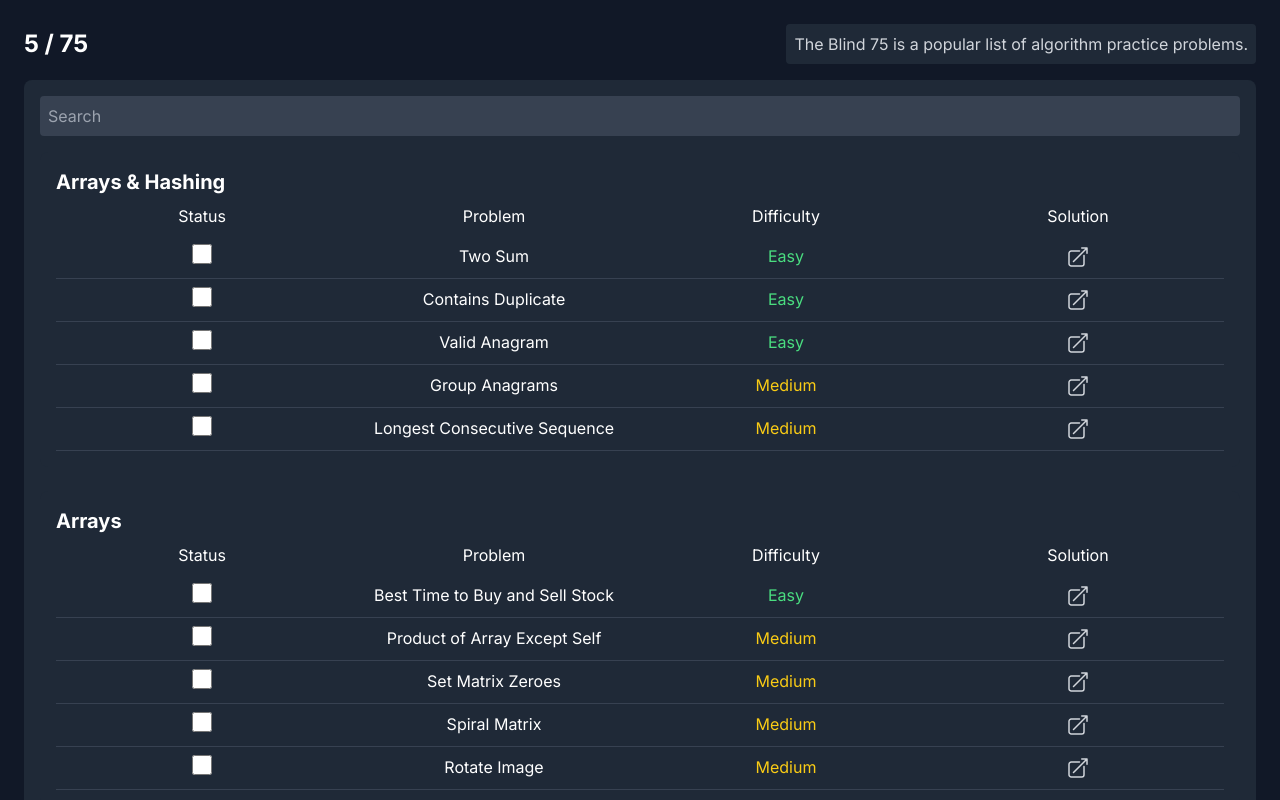
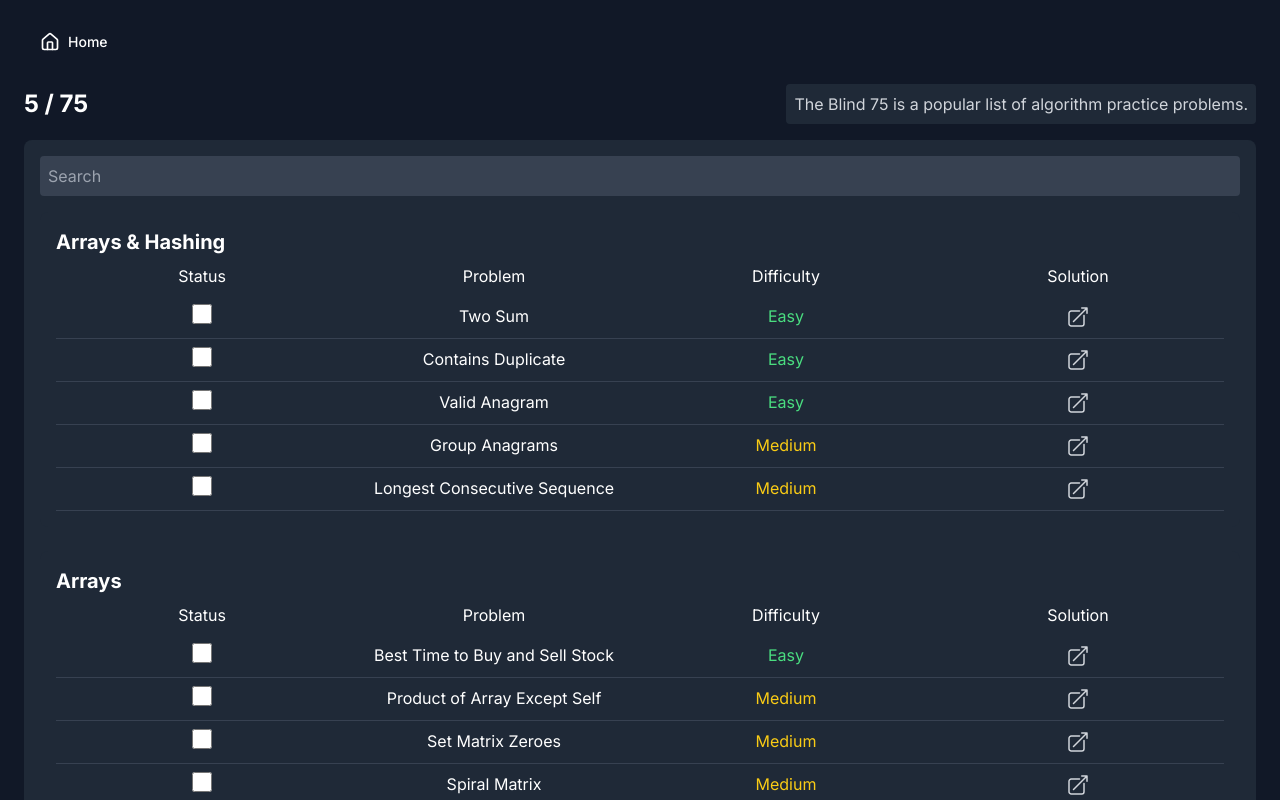
Before and after one commit to viewee-ai/viewee-frontend, a Next.js app: page /dashboard in a window 1280 px wide. Shown: the top 800 px of the page. Built offline with nearby package versions, Linux system fonts and the light colour scheme.

Commit message:
Added home button to dashboard

```diff
--- a/app/dashboard/page.tsx
+++ b/app/dashboard/page.tsx
@@ -1,6 +1,9 @@
 'use client'
 import { useState, useEffect } from 'react';
 import { useRouter } from 'next/navigation';
+import Link from 'next/link';
+import { Home } from "lucide-react";
+import { Button } from "@/components/ui/button";
 import questions from '@/data/75_blind.json';
 
 interface Question {
@@ -30,7 +33,7 @@ const isValidLevel = (level: string): level is 'Easy' | 'Medium' | 'Hard' => {
   return ['Easy', 'Medium', 'Hard'].includes(level);
 };
 
-export default function Home() {
+export default function DashboardPage() {  // Changed from Home to DashboardPage
   const [data, setData] = useState<QuestionsData>({});
   const [searchQuery, setSearchQuery] = useState<string>('');
 
@@ -47,6 +50,18 @@ export default function Home() {
 
   return (
     <div className="p-6 bg-gray-900 min-h-screen text-white">
+      <div className="flex items-center justify-between mb-6">
+        <Link href="/">
+          <Button
+            variant="ghost"
+            className="flex items-center gap-2 hover:bg-gray-800 text-white"
+          >
+            <Home className="w-5 h-5" />
+            <span>Home</span>
+          </Button>
+        </Link>
+      </div>
+
       <div className="flex items-center justify-between mb-4">
         <h1 className="text-2xl font-bold">5 / 75</h1>
         <p className="bg-gray-800 text-gray-300 p-2 rounded">
```
